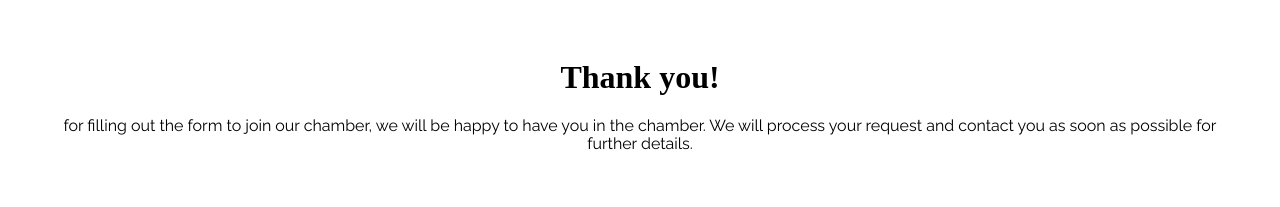
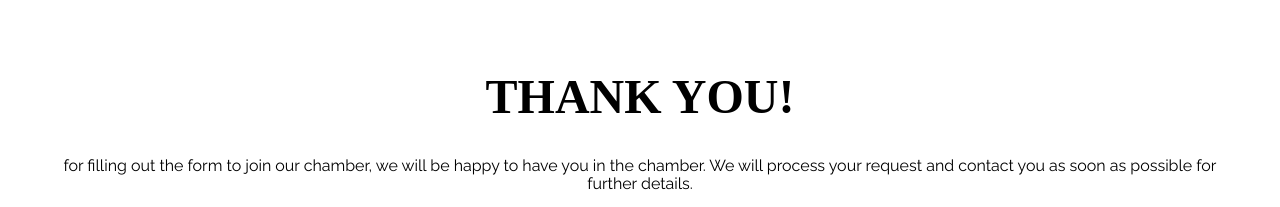
Before and after one commit to tfotr241290/chamber, a plain HTML site: page thankyou.html in a window 1280 px wide. Shown: the part 306-513 px from the top of the page. Drawn offline with Linux system fonts and the light colour scheme; a web font is replaced by a local one.

Commit message:
changed thank you message

```diff
--- a/styles/large.css
+++ b/styles/large.css
@@ -511,6 +511,10 @@ fieldset{
     font-size: 1.5rem;
 }
 
+#thanks{
+    font-size: 3rem;
+}
+
 .card{
     grid-column: 1/7;
     text-align: center;
--- a/thankyou.html
+++ b/thankyou.html
@@ -38,7 +38,7 @@
     </nav>
 
     <div class="thank-you">
-        <h1 id="thanks">Thank you!</h1>
+        <h1 id="thanks">THANK YOU!</h1>
         <p>for filling out the form to join our chamber, we will be happy to have you in the chamber. We will process your request and contact you as soon as possible for further details.</p>
     </div>
 
```
